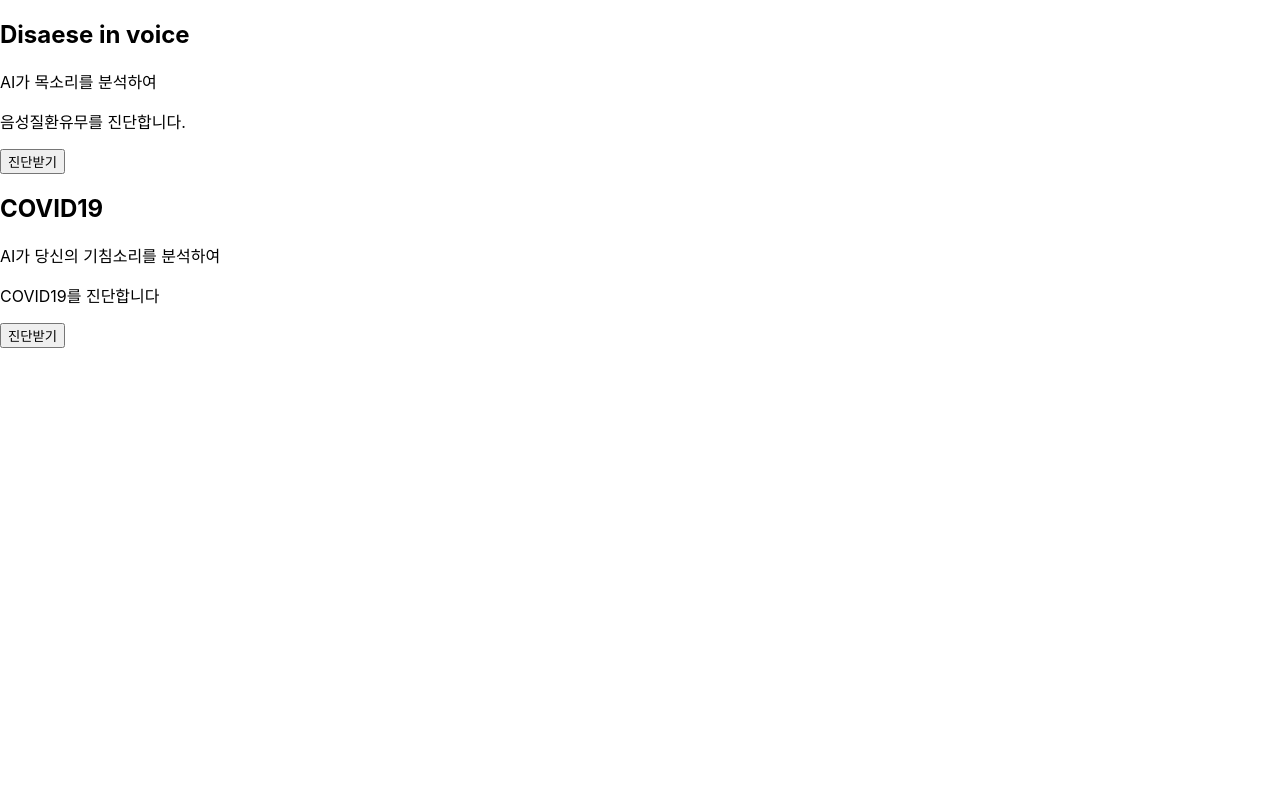
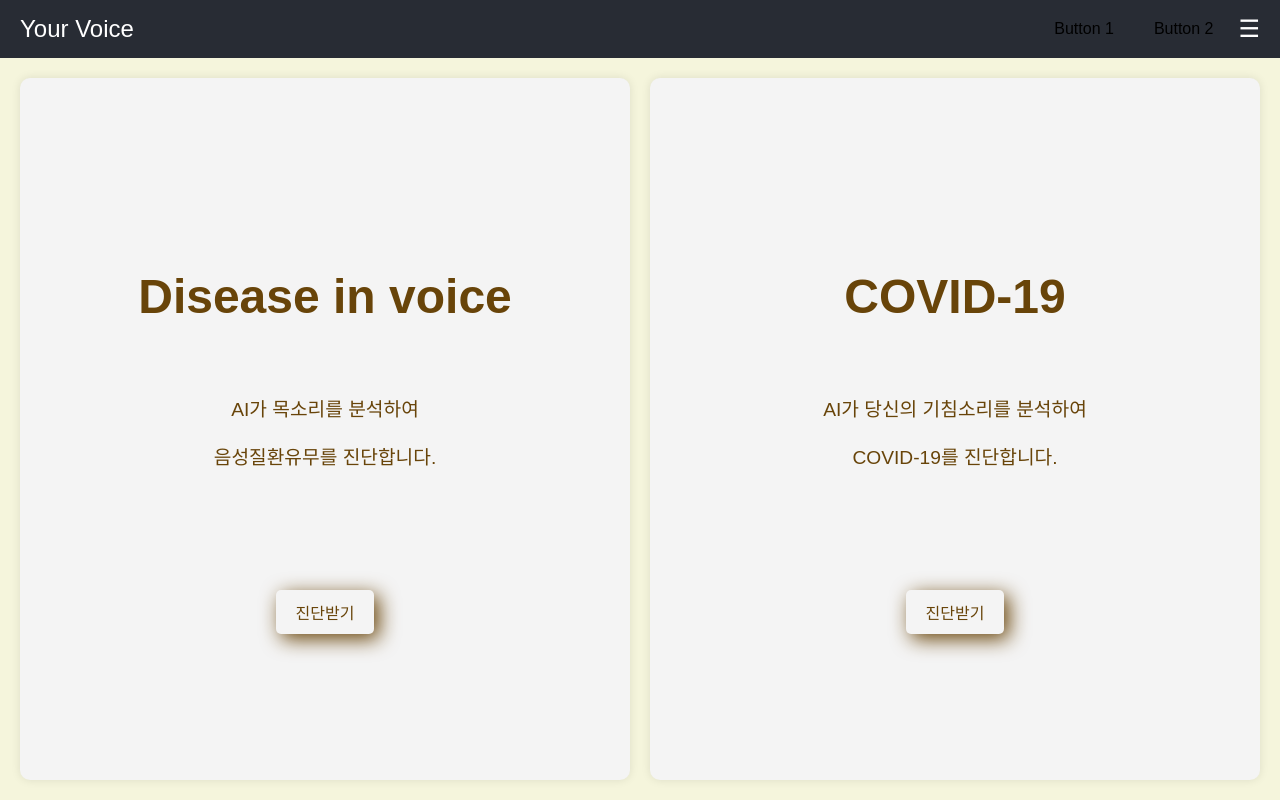
Before and after one commit to Soojong94/SilJeon, a React (Create React App) app in the folder your_voice/front/: page / in a window 1280 px wide. Built offline with nearby package versions, Linux system fonts and the light colour scheme.

Commit message:
지원0526

```diff
--- a/your_voice/front/src/MainPg/MainPg.css
+++ b/your_voice/front/src/MainPg/MainPg.css
@@ -1,118 +1,97 @@
 
+body {
+  margin: 0;
+  font-family: Arial, sans-serif;
+}
 
-*{
-    box-sizing: border-box;
-    height: auto;
+.main-container {
+  display: grid;
+  grid-template-rows: auto 1fr;
+  height: 100vh;
+}
+
+.header {
+  background-color: #282c34;
+  padding: 10px 20px;
+  color: white;
+}
+
+.navbar {
+  display: flex;
+  justify-content: space-between;
+  align-items: center;
+}
+
+.logo {
+  font-size: 1.5em;
+}
+
+.nav-items {
+  display: flex;
+  align-items: center;
+}
+
+.nav-button {
+  background-color: transparent;
+  border: none;
+  padding: 10px 15px;
+  margin-right: 10px;
+  cursor: pointer;
+  border-radius: 5px;
+  font-size: 1em;
+}
+
+.hamburger-menu {
+  cursor: pointer;
+  font-size: 1.5em;
+}
+
+.main-box {
+  display: grid;
+  grid-template-columns: 1fr 1fr;
+  gap: 20px;
+  padding: 20px;
   background-color: rgb(245, 245, 220);
 
-    color: rgb(72, 42, 3);
+}
 
-
+.voice, .covid {
+  background: #f4f4f4;
+  padding: 20px;
+  border-radius: 10px;
+  box-shadow: 0 0 10px rgba(0,0,0,0.1);
+  text-align: center;
 
 }
-  h1{
-      font: 4em sans-serif;
-      width: 100%;
-      height: auto;
 
+.voiceDsEg {
+  font-size: 1.5em;
+  margin-bottom: 70px;
+  margin-top: 30%;
+  font-size: 3em;
+  color : rgb(104, 68, 9);
+}
 
+.expln {
+  font-size: 1.2em;
+  margin:20px 0;
+  color : rgb(104, 68, 9);
+}
+
+.voiceDg, .covidDg {
+  background-color: transparent;
+  border: none;
+  padding: 10px 20px;
+  cursor: pointer;
+  border-radius: 5px;
+  font-size: 1em;
+  margin-top: 100px;
+  color : rgb(104, 68, 9);
+  box-shadow: 5px 5px 20px;
 }
 
 
 
-  h2{
-  font: 4em sans-serif;
-  width: 100%;
-  height: auto;
-
-
+ .covidDg :hover ,.voiceDg :hover {
+  background-color: rgb(107, 61, 5);
  }
-  .yourVoice{
-
-  font : 2em sans-serif;
-
-
-  }
-  p{
-    font-size: 1.5em;
-  width: 100%;
-  padding: 10px;
-
-
-  text-align: center;
-
-  }
-  .main-box{
-    justify-content: space-around;
-    align-items: stretch;
-    width: 100%;
-    height: 100%;
-
-    display: flex;
-
-    text-align: center;
-
-    background-color: beige;
-
-
-
-    }
-
-  .voice{
-
-    flex-direction: row;
-    width: 80%;
-    height: auto;
-    border-right: 1px  solid rgb(255, 219, 147);
-    border-radius: 20%;
-    box-shadow: 5px 5px 5px hsla(0, 0%, 0%, 0.1);
-
-    }
-
-  .covid{
-
-    flex-direction: row;
-      width: 80%;
-    height: auto;
-    border-left: 1px  solid rgb(255, 219, 147);
-    border-radius: 20%;
-    box-shadow: 5px 5px 5px hsla(0, 0%, 0%, 0.1);
-
-
-
-    }
-    button{
-
-      color:rgb(72, 42, 3);
-      width: 25%;
-      height: 10%;
-      box-shadow: 0 19px 20px rgba(174, 165, 127, 0.3), 0 8px 12px rgba(173, 147, 96, 0.22);
-      border-radius: 10%;
-      border : none;
-      border-bottom :1px solid rgb(167, 167, 211);
-
-      font-size: 1.2em;
-
-    }
-    button:hover{
-      background-color:rgb(222, 222, 199) ;
-
-
-
-
-    }
-
-
-
-
-
-    .btnB{
-
-      justify-content: right;
-      flex-direction: column;
-    }
-
-    .btn_sg{
-      margin-left: 10%;
-
-    }
--- a/your_voice/front/src/MainPg/MainPg.jsx
+++ b/your_voice/front/src/MainPg/MainPg.jsx
@@ -1,28 +1,35 @@
-function MainPg(){
+import React from 'react';
+import './MainPg.css';
 
-    return(
+function MainPg() {
+    return (
+        <div className="main-container">
+            <header className="header">
+                <nav className="navbar">
+                    <div className="logo">Your Voice</div>
+                    <div className="nav-items">
+                        <button className="nav-button">Button 1</button>
+                        <button className="nav-button">Button 2</button>
+                        <div className="hamburger-menu">☰</div>
+                    </div>
+                </nav>
+            </header>
             <div className="main-box">
                 <div className="voice">
-     <h2 className='voiceDsEg'>Disaese in voice</h2>
-
-
-           <p>AI가 목소리를 분석하여  </p>
-            <p> 음성질환유무를 진단합니다. </p>
+                    <h2 className='voiceDsEg'>Disease in voice</h2>
+                    <p className="expln">AI가 목소리를 분석하여</p>
+                    <p className="expln">음성질환유무를 진단합니다.</p>
                     <a href="#"><button className='voiceDg'>진단받기</button></a>
                 </div>
-
-
                 <div className='covid'>
-        <h2 className='voiceDsEg'>COVID19</h2>
-
-        <p>AI가 당신의 기침소리를 분석하여 </p>
-        <p>COVID19를 진단합니다 </p>
+                    <h2 className='voiceDsEg'>COVID-19</h2>
+                    <p className="expln">AI가 당신의 기침소리를 분석하여</p>
+                    <p className="expln">COVID-19를 진단합니다.</p>
                     <a href="#"><button className='covidDg'>진단받기</button></a>
                 </div>
-
-
+            </div>
         </div>
     );
 }
 
-export default MainPg
+export default MainPg;
```
Lines whose indentation alone changed are shown as unchanged.
